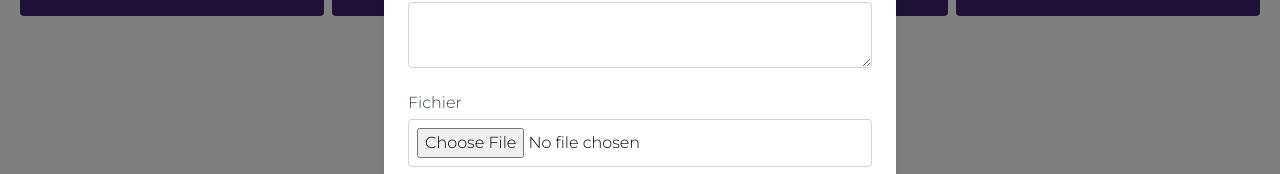
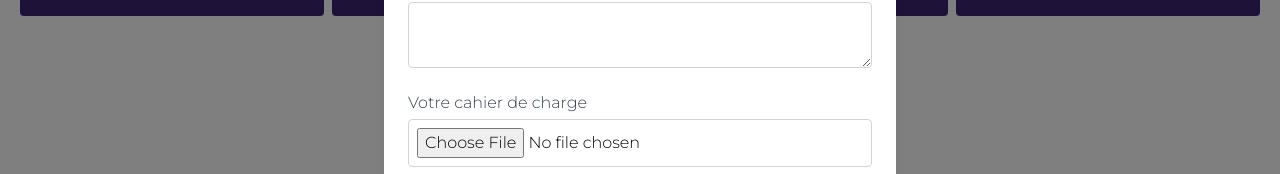
Before and after one commit to Avotra-frederic/FullCoding, a Next.js app: page / in a window 1280 px wide. Both pictures are taken after a click on the button 172 px from the left and 1402 px from the top of the page. Shown: the part 1422-1596 px from the top of the page. Built offline with nearby package versions, Linux system fonts and the light colour scheme; what tailwindcss-filters would draw is missing.

Commit message:
My first commit: update modal

```diff
--- a/components/UI/Modal.tsx
+++ b/components/UI/Modal.tsx
@@ -113,11 +113,12 @@ const Modal: FC<ModalProps> = ({ isOpen, onClose, service }) => {
             />
           </div>
           <div className="mb-4">
-            <label className="block text-gray-700">Fichier</label>
+            <label className="block text-gray-700">Votre cahier de charge</label>
             <input
               type="file"
               name="file"
               className="w-full p-2 border border-gray-300 rounded mt-1"
+              required
               onChange={(e) =>
                 setFile(e.target.files ? e.target.files[0] : null)
               }
```
